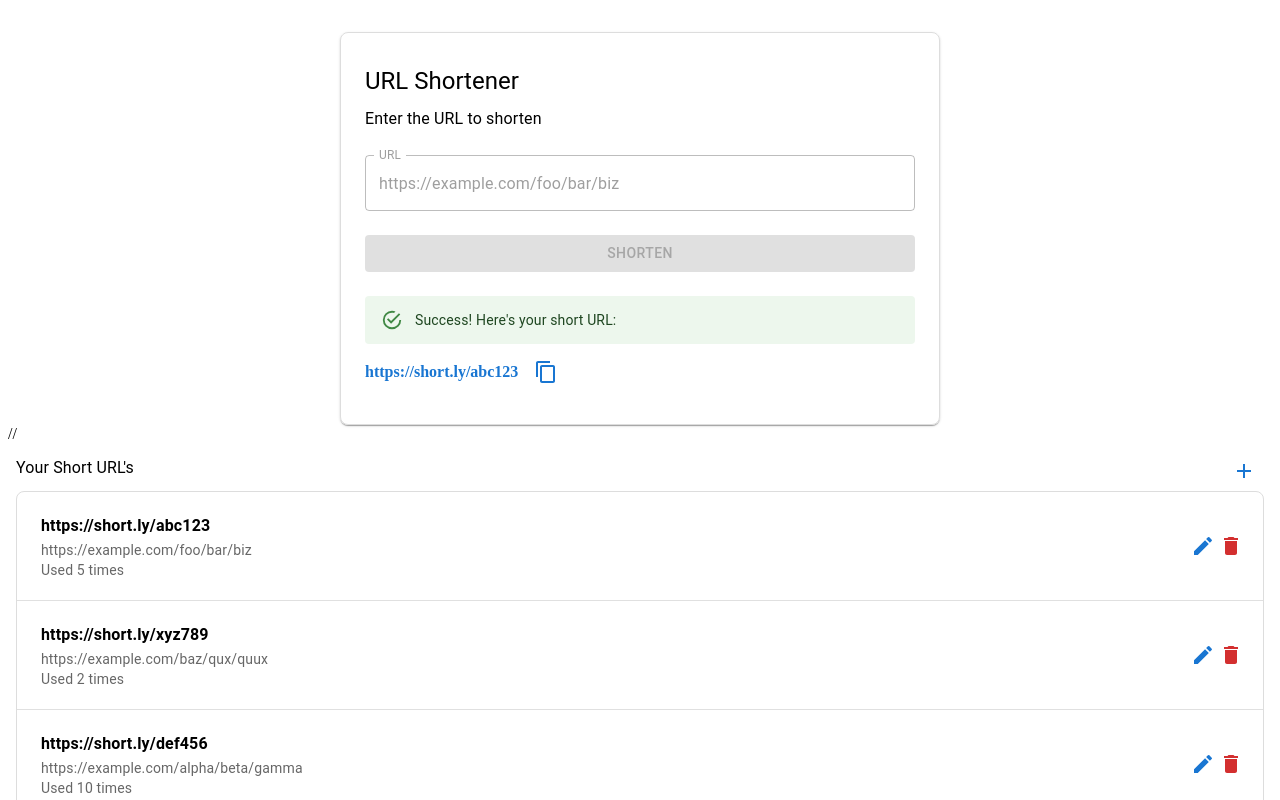
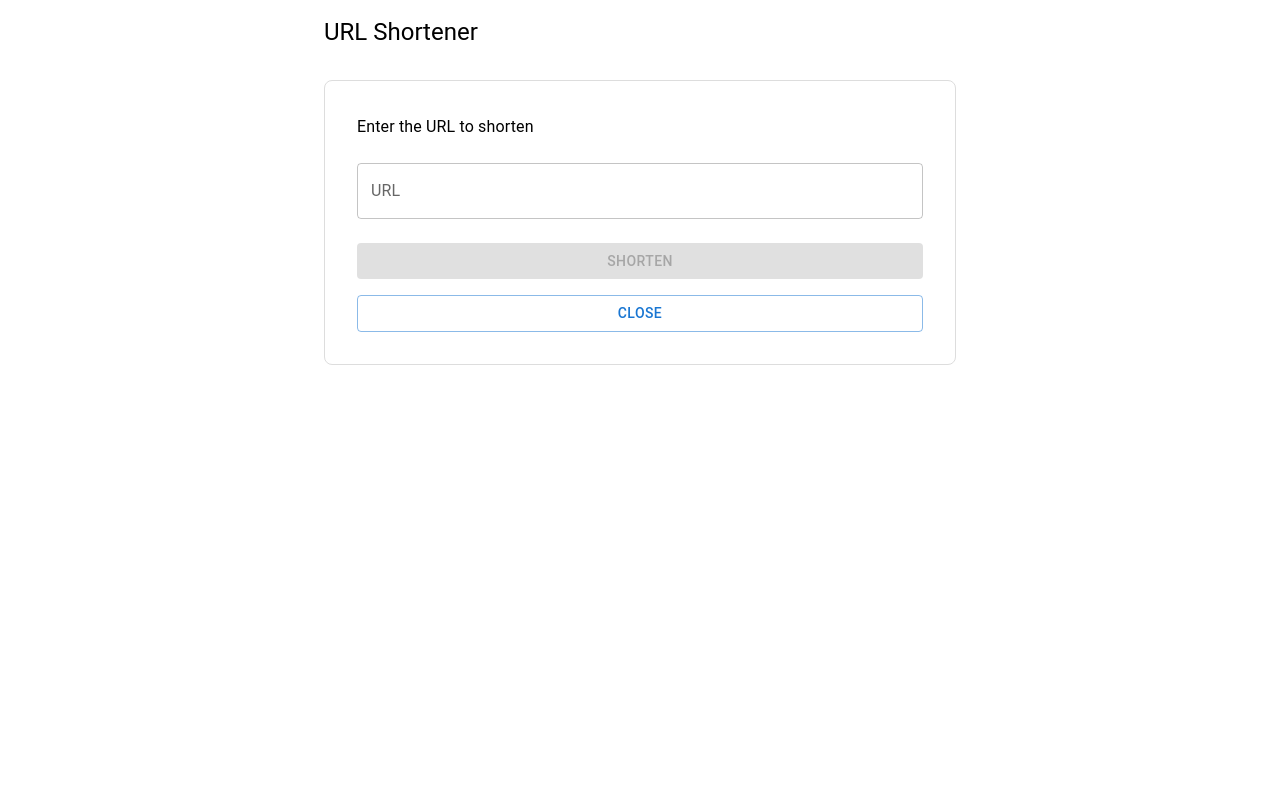
Before and after one commit to gary-jipp/short.ly, a React (Vite) app in the folder src/frontend/: page / in a window 1280 px wide. Shown: the top 800 px of the page. Built offline with nearby package versions, Linux system fonts and the light colour scheme.

Commit message:
Add onClick & modal state

```diff
--- a/src/frontend/src/App.tsx
+++ b/src/frontend/src/App.tsx
@@ -1,13 +1,37 @@
-import UrlList from './components/RecordList';
-import UrlRecordView from './components/UrlRecord';
+import {Box, Typography} from '@mui/material';
+import UrlList from './components/UrlRecordList';
+import UrlRecordEdit from './components/UrlRecordEdit';
 import records from './stubData';  // Import the stub data
+import {useState} from 'react';
+import {UrlRecord} from './components/UrlRecordList/RecordList.types';
+import ResponsiveBox from './components/AutoBox';
 
 function App() {
+  const [modal, setModal] = useState(true);
+  const [record, setRecord] = useState<UrlRecord | null>(null);
+
+  const toggleModal = function(): void {
+    setModal(!modal);
+  };
+
+  const onClick = function(record: UrlRecord) {
+    setRecord(record);
+  };
 
   return (
     <>
-      <UrlRecordView record={records[0]} />
-      // <UrlList records={records} />
+      <ResponsiveBox>
+        <Typography variant="h5" component="h1" gutterBottom>
+          URL Shortener
+        </Typography>
+
+        {/* Display Edit Component if set */}
+        {modal && <UrlRecordEdit record={record} onClose={toggleModal} />}
+
+        {/* Otherwise Render Url List */}
+        {!modal && <UrlList records={records} onClick={onClick} />}
+
+      </ResponsiveBox>
     </>
   );
 }
--- /dev/null
+++ b/src/frontend/src/components/AutoBox/index.tsx
@@ -0,0 +1,22 @@
+import Box from '@mui/material/Box';
+
+function ResponsiveBox(props) {
+  return (
+    <Box
+      sx={{
+        padding: 1,
+        width: {
+          xs: '100%', // Full width on extra-small screens (phones)
+          sm: '80%',  // 80% width on small screens
+          md: '60%',  // 60% width on medium screens
+          lg: '50%',  // 50% width on large screens
+        },
+        margin: '0 auto', // Center the box horizontally when it's not full width
+      }}
+    >
+      {props.children}
+    </Box>
+  );
+}
+
+export default ResponsiveBox;
--- a/src/frontend/src/components/UrlRecord/index.tsx
+++ /dev/null
@@ -1,59 +0,0 @@
-import {useState} from "react";
-import {Container, Typography, TextField, Button, Box, Link, IconButton, Alert} from "@mui/material";
-import ContentCopyIcon from "@mui/icons-material/ContentCopy";
-import {UrlRecord} from "../RecordList/RecordList.types"; // Should use @types for this
-
-interface UrlRecordProps {
-  record: UrlRecord;
-}
-
-const UrlRecordView: React.FC<UrlRecordProps> = function(props) {
-  const [url, setUrl] = useState(props.record.longUrl);
-  const [shortUrl] = useState(props.record.shortUrl);
-  const [copySuccess, setCopySuccess] = useState(false);
-
-  const handleCopy = () => {
-    navigator.clipboard.writeText(shortUrl);
-    setCopySuccess(true);
-    setTimeout(() => setCopySuccess(false), 2000);
-  };
-
-  return (
-    <Container maxWidth="sm" sx={{mt: 4, p: 4, border: "1px solid #ddd", borderRadius: 2, boxShadow: 1}}>
-      <Typography variant="h5" component="h1" gutterBottom>
-        URL Shortener
-      </Typography>
-      <Typography variant="subtitle1" gutterBottom>
-        Enter the URL to shorten
-      </Typography>
-      <TextField
-        fullWidth
-        label="URL"
-        value={url}
-        onChange={(e) => setUrl(e.target.value)}
-        margin="normal"
-        variant="outlined"
-        disabled
-      />
-      <Button variant="contained" color="primary" fullWidth disabled sx={{mt: 2}}>
-        Shorten
-      </Button>
-      {shortUrl && (
-        <Box sx={{mt: 3}}>
-          <Alert severity="success">Success! Here's your short URL:</Alert>
-          <Box sx={{display: "flex", alignItems: "center", mt: 1}}>
-            <Link href={shortUrl} target="_blank" rel="noopener" underline="hover" sx={{fontWeight: "bold"}}>
-              {shortUrl}
-            </Link>
-            <IconButton color="primary" onClick={handleCopy} sx={{ml: 1}}>
-              <ContentCopyIcon />
-            </IconButton>
-          </Box>
-          {copySuccess && <Typography color="success.main">Copied to clipboard!</Typography>}
-        </Box>
-      )}
-    </Container>
-  );
-};
-
-export default UrlRecordView;
--- /dev/null
+++ b/src/frontend/src/components/UrlRecordEdit/index.tsx
@@ -0,0 +1,63 @@
+import {useState} from "react";
+import {Container, Typography, TextField, Button, Box, Link, IconButton, Alert} from "@mui/material";
+import ContentCopyIcon from "@mui/icons-material/ContentCopy";
+import {UrlRecord} from "../UrlRecordList/RecordList.types"; // TODO: Should use @types for this
+
+interface UrlRecordEditProps {
+  record: UrlRecord | null;
+  onClose: () => void; // Adding close function to the props
+}
+
+const UrlRecordEdit: React.FC<UrlRecordEditProps> = function(props) {
+  const [url, setUrl] = useState(props.record?.longUrl || "");
+  const [shortUrl] = useState(props.record?.shortUrl || "");
+  const [copySuccess, setCopySuccess] = useState(false);
+
+  const handleCopy = () => {
+    navigator.clipboard.writeText(shortUrl);
+    setCopySuccess(true);
+    setTimeout(() => setCopySuccess(false), 2000);
+  };
+
+  return (
+    <Box maxWidth="sm" sx={{mt: 4, p: 4, border: "1px solid #ddd", borderRadius: 2}}    >
+      <Typography variant="subtitle1" gutterBottom>
+        Enter the URL to shorten
+      </Typography>
+
+      <TextField fullWidth label="URL" value={url} onChange={(e) => setUrl(e.target.value)} margin="normal" variant="outlined" />
+
+      <Button variant="contained" color="primary" fullWidth disabled sx={{mt: 2}}>
+        Shorten
+      </Button>
+
+      {shortUrl && (
+        <Box sx={{mt: 3}}>
+          <Alert severity="success">
+            Success! Here's your short URL:
+          </Alert>
+
+          <Box sx={{display: "flex", alignItems: "center", mt: 1}}>
+            <Link href={shortUrl} target="_blank" rel="noopener" underline="hover" sx={{fontWeight: "bold"}}            >
+              {shortUrl}
+            </Link>
+
+            <IconButton color="primary" onClick={handleCopy} sx={{ml: 1}}>
+              <ContentCopyIcon />
+            </IconButton>
+
+          </Box>
+
+          {copySuccess && (<Typography color="success.main">Copied to clipboard!</Typography>)}
+        </Box>
+      )}
+
+      {/* Close button to dismiss the modal */}
+      <Button variant="outlined" color="primary" fullWidth onClick={props.onClose} sx={{mt: 2}}>
+        Close
+      </Button>
+    </Box>
+  );
+};
+
+export default UrlRecordEdit;
--- a/src/frontend/src/components/RecordList/index.tsx
+++ b/src/frontend/src/components/UrlRecordList/index.tsx
@@ -1,13 +1,15 @@
 import {List, Box, Divider, Typography, IconButton} from '@mui/material';
 import AddIcon from '@mui/icons-material/Add';
-import RecordListItem from '../RecordListItem';
-import {UrlRecord} from "../RecordList/RecordList.types"; // Should use @types for this
+import UrlRecordListItem from '../UrlRecordListItem';
+import {UrlRecord} from "./RecordList.types"; // TODO: Should use @types for this
+import {Fragment} from 'react/jsx-runtime';
 
 interface UrlRecordListProps {
   records: UrlRecord[];  // array of UrlRecord objects
+  onClick: (record: UrlRecord) => void;
 }
 
-const RecordList: React.FC<UrlRecordListProps> = function(props) {
+const UrlRecordList: React.FC<UrlRecordListProps> = function(props) {
 
   // Delegate function in case we want to do more mere
   const onAdd = function(): void {
@@ -30,10 +32,10 @@ const RecordList: React.FC<UrlRecordListProps> = function(props) {
       <List disablePadding sx={{border: '1px solid #ddd', borderRadius: 2}}>
         {props.records.map((record, index) => (
 
-          <>
-            <RecordListItem record={record} />
+          <Fragment key={index}>
+            <UrlRecordListItem record={record} onClick={props.onClick} />
             {index < props.records.length - 1 && <Divider />}
-          </>
+          </Fragment>
 
         ))}
       </List>
@@ -41,4 +43,4 @@ const RecordList: React.FC<UrlRecordListProps> = function(props) {
   );
 };
 
-export default RecordList;
+export default UrlRecordList;
--- a/src/frontend/src/components/RecordListItem/index.tsx
+++ b/src/frontend/src/components/UrlRecordListItem/index.tsx
@@ -2,24 +2,30 @@ import React from "react";
 import {ListItem, Box, ListItemText, Typography, IconButton} from '@mui/material';
 import EditIcon from '@mui/icons-material/Edit';
 import DeleteIcon from '@mui/icons-material/Delete';
-import {UrlRecord} from "../RecordList/RecordList.types"; // Should use @types for this
+import {UrlRecord} from "../UrlRecordList/RecordList.types"; // TODO: Should use @types for this
 
-interface RecordListItemProps {
+interface UrlRecordListItemProps {
   record: UrlRecord;
+  onClick: (record: UrlRecord) => void;
 }
 
-const RecordListItem: React.FC<RecordListItemProps> = function(props) {
+const UrlRecordListItem: React.FC<UrlRecordListItemProps> = function(props) {
 
   const onDelete = function() {
   };
   const onEdit = function() {
   };
 
+  // Delegate function in case we want more
+  const onClick = function() {
+    props.onClick(props.record);
+  };
+
   return (
     <>
       <Box sx={{'&:hover': {backgroundColor: 'rgba(0, 0, 0, 0.08)', cursor: 'pointer', }, padding: 1}}>
 
-        <ListItem >
+        <ListItem onClick={onClick}>
           <ListItemText
             primary={
               <>
@@ -52,4 +58,4 @@ const RecordListItem: React.FC<RecordListItemProps> = function(props) {
   );
 };
 
-export default RecordListItem;
+export default UrlRecordListItem;
```
Also changed, not shown: src/frontend/src/UrlEditor.tsx (deleted, +0 -59 lines), src/frontend/src/components/RecordListItem/RecordListItem.types.ts (deleted, +0 -14 lines), src/frontend/src/components/UrlRecordList/RecordList.types.ts (added, +7 -0 lines), src/frontend/src/components/UrlRecordListItem/RecordListItem.types.ts (renamed from src/frontend/src/components/RecordList/RecordList.types.ts).
